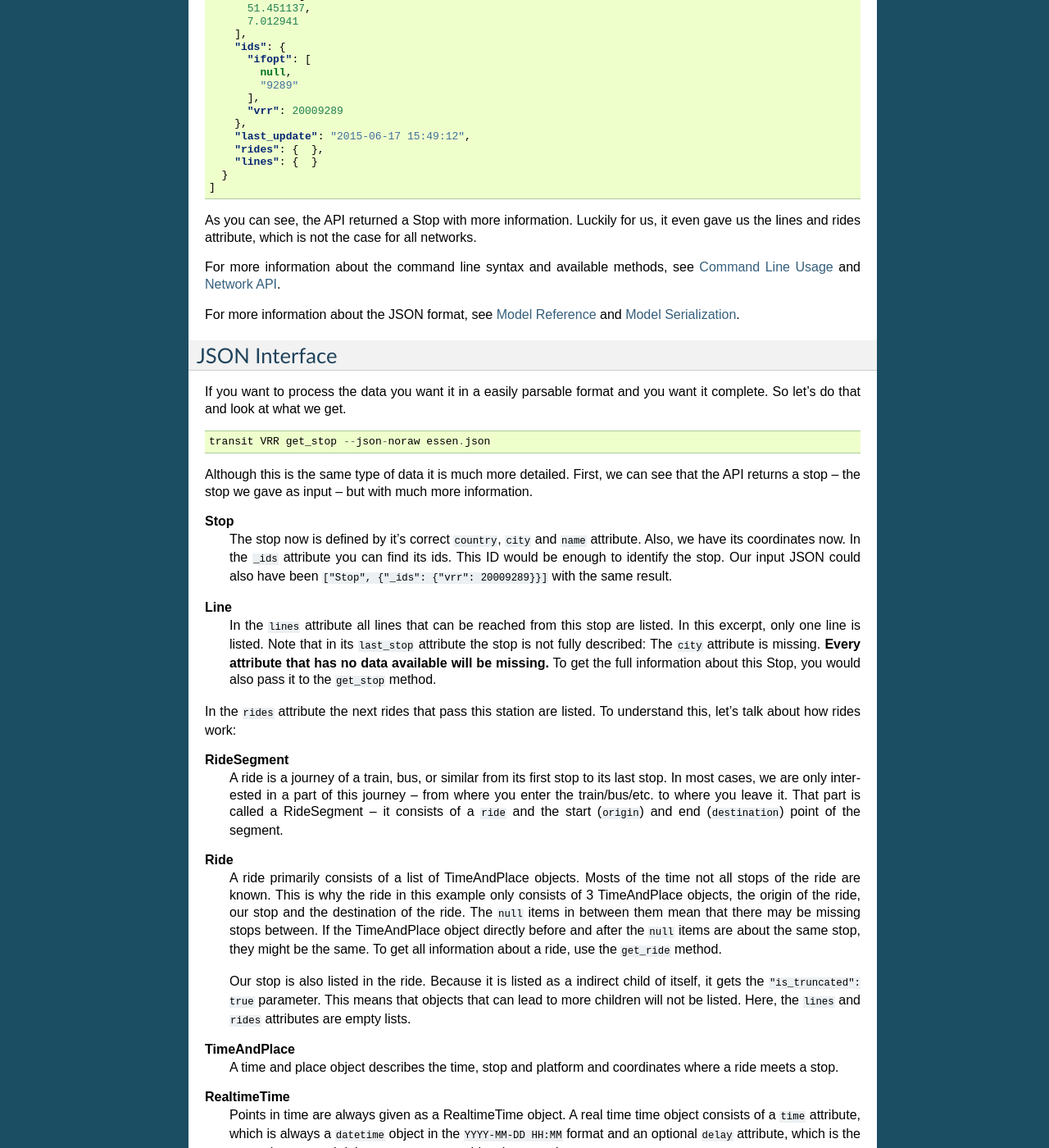
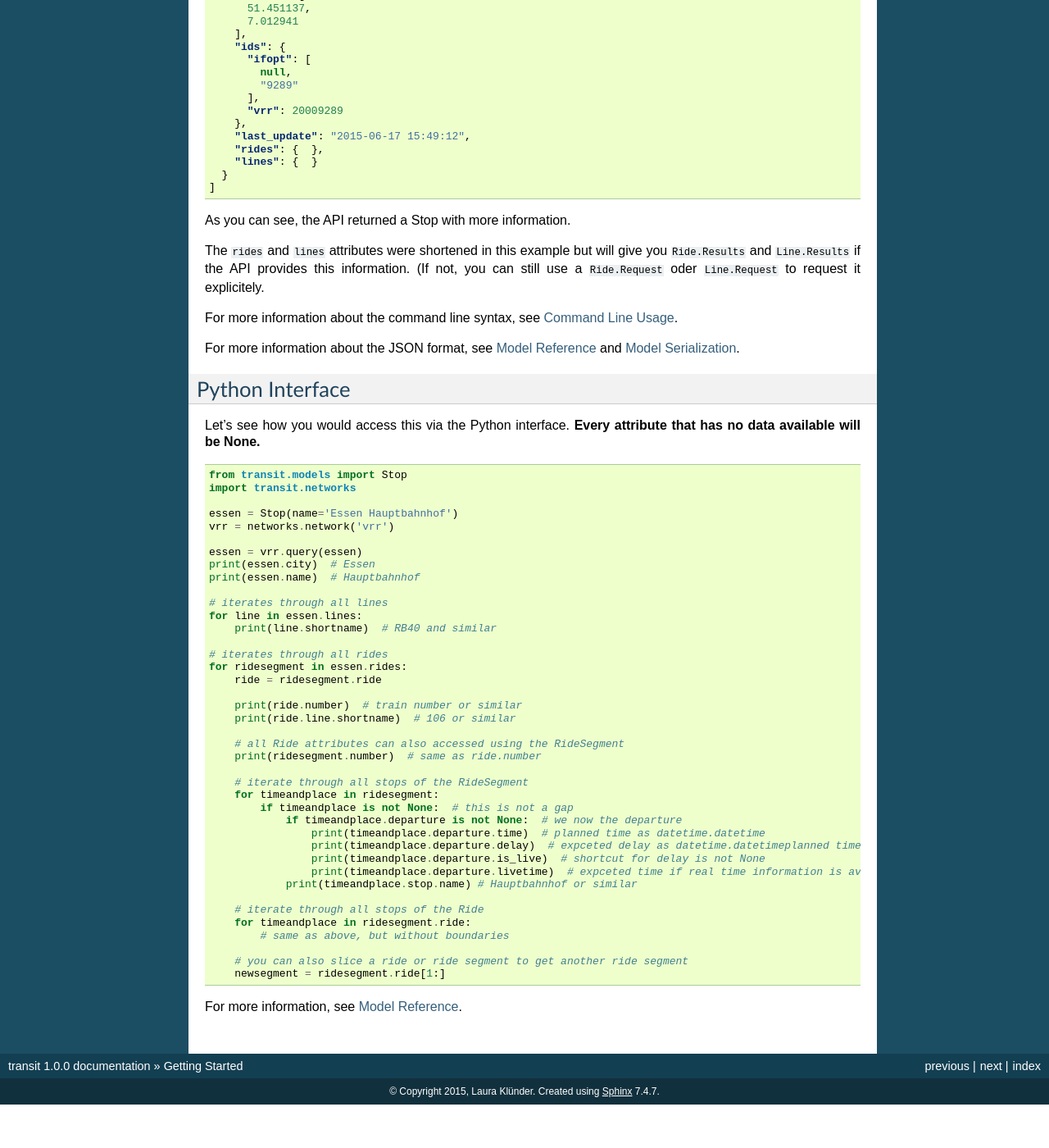
Before and after one commit to codingcatgirl/choo, a Sphinx documentation site: the page built from docs/transit/start.rst, in a window 1280 px wide and 1400 px high, scrolled down 1982 px. Shown: the whole window at 82% size. Built offline with Sphinx 7.4.7, drawn with Linux system fonts in a browser that asks for light colours; after the commit the page ends 3329 px from its top, so only the background shows below that; some of the changed text lies outside the part shown.

Commit message:
getting started with transit docs

```diff
--- a/docs/transit/start.rst
+++ b/docs/transit/start.rst
@@ -113,9 +113,11 @@ This sends the Stop to transit and it tries to get as much information as possib
       }
     ]
 
-As you can see, the API returned a Stop with more information. Luckily for us, it even gave us the lines and rides attribute, which is not the case for all networks.
+As you can see, the API returned a Stop with more information.
 
-For more information about the command line syntax and available methods, see `Command Line Usage`_ and `Network API`_.
+The ``rides`` and ``lines`` attributes were shortened in this example but will give you ``Ride.Results`` and ``Line.Results`` if the API provides this information. (If not, you can still use a ``Ride.Request`` oder ``Line.Request`` to request it explicitely.
+
+For more information about the command line syntax, see `Command Line Usage`_.
 
 For more information about the JSON format, see `Model Reference`_ and `Model Serialization`_.
 
@@ -123,57 +125,6 @@ For more information about the JSON format, see `Model Reference`_ and `Model Se
 .. _`Network API`: api.html
 .. _`Model Reference`: models.html
 .. _`Model Serialization`: serializing.html
-
-JSON Interface
---------------
-
-If you want to process the data you want it in a easily parsable format and you want it complete. So let's do that and look at what we get.
-
-.. code-block::
-
-    transit VRR get_stop --json-noraw essen.json
-
-Although this is the same type of data it is much more detailed.
-First, we can see that the API returns a stop – the stop we gave as input – but with much more information.
-
-**Stop**
-    The stop now is defined by it's correct ``country``, ``city`` and ``name`` attribute.
-    Also, we have its coordinates now. In the ``_ids`` attribute you can find its ids.
-    This ID would be enough to identify the stop. Our input JSON could also have been ``["Stop", {"_ids": {"vrr": 20009289}}]`` with the same result.
-
-**Line**
-    In the ``lines`` attribute all lines that can be reached from this stop are listed. In this excerpt, only one line is listed.
-    Note that in its ``last_stop`` attribute the stop is not fully described: The ``city`` attribute is missing.
-    **Every attribute that has no data available will be missing.**
-    To get the full information about this Stop, you would also pass it to the ``get_stop`` method.
-
-In the ``rides`` attribute the next rides that pass this station are listed. To understand this, let's talk about how rides work:
-
-**RideSegment**
-    A ride is a journey of a train, bus, or similar from its first stop to its last stop.
-    In most cases, we are only interested in a part of this journey – from where you enter the train/bus/etc. to where you leave it.
-    That part is called a RideSegment – it consists of a ``ride`` and the start (``origin``) and end (``destination``) point of the segment.
-
-**Ride**
-    A ride primarily consists of a list of TimeAndPlace objects. Mosts of the time not all stops of the ride are known.
-    This is why the ride in this example only consists of 3 TimeAndPlace objects, the origin of the ride, our stop and the destination of the ride.
-    The ``null`` items in between them mean that there may be missing stops between.
-    If the TimeAndPlace object directly before and after the ``null`` items are about the same stop, they might be the same.
-    To get all information about a ride, use the ``get_ride`` method.
-
-    Our stop is also listed in the ride. Because it is listed as a indirect child of itself, it gets the ``"is_truncated": true`` parameter.
-    This means that objects that can lead to more children will not be listed. Here, the ``lines`` and ``rides`` attributes are empty lists.
-
-**TimeAndPlace**
-    A time and place object describes the time, stop and platform and coordinates where a ride meets a stop.
-
-**RealtimeTime**
-    Points in time are always given as a RealtimeTime object.
-    A real time time object consists of a ``time`` attribute, which is always a ``datetime`` object in the ``YYYY-MM-DD HH:MM`` format and an optional ``delay`` attribute, which is the currently expected delay as a ``timedelta`` object in seconds.
-
-    If the ``delay`` attribute is missing, no real time data is available. If the ride is on time the delay will be 0 seconds.
-
-For more information about the JSON format, see `Model Reference`_ and `Model Serialization`_.
 
 Python Interface
 ----------------
@@ -186,9 +137,9 @@ Let's see how you would access this via the Python interface. **Every attribute
     import transit.networks
 
     essen = Stop(name='Essen Hauptbahnhof')
-    vrr = networks.network('VRR')
+    vrr = networks.network('vrr')
 
-    essen = vrr.get_stop_rides(essen)
+    essen = vrr.query(essen)
     print(essen.city)  # Essen
     print(essen.name)  # Hauptbahnhof
 
@@ -223,4 +174,4 @@ Let's see how you would access this via the Python interface. **Every attribute
         # you can also slice a ride or ride segment to get another ride segment
         newsegment = ridesegment.ride[1:]
 
-For more information, see `Network API`_ and `Model Reference`_.
+For more information, see `Model Reference`_.
```
